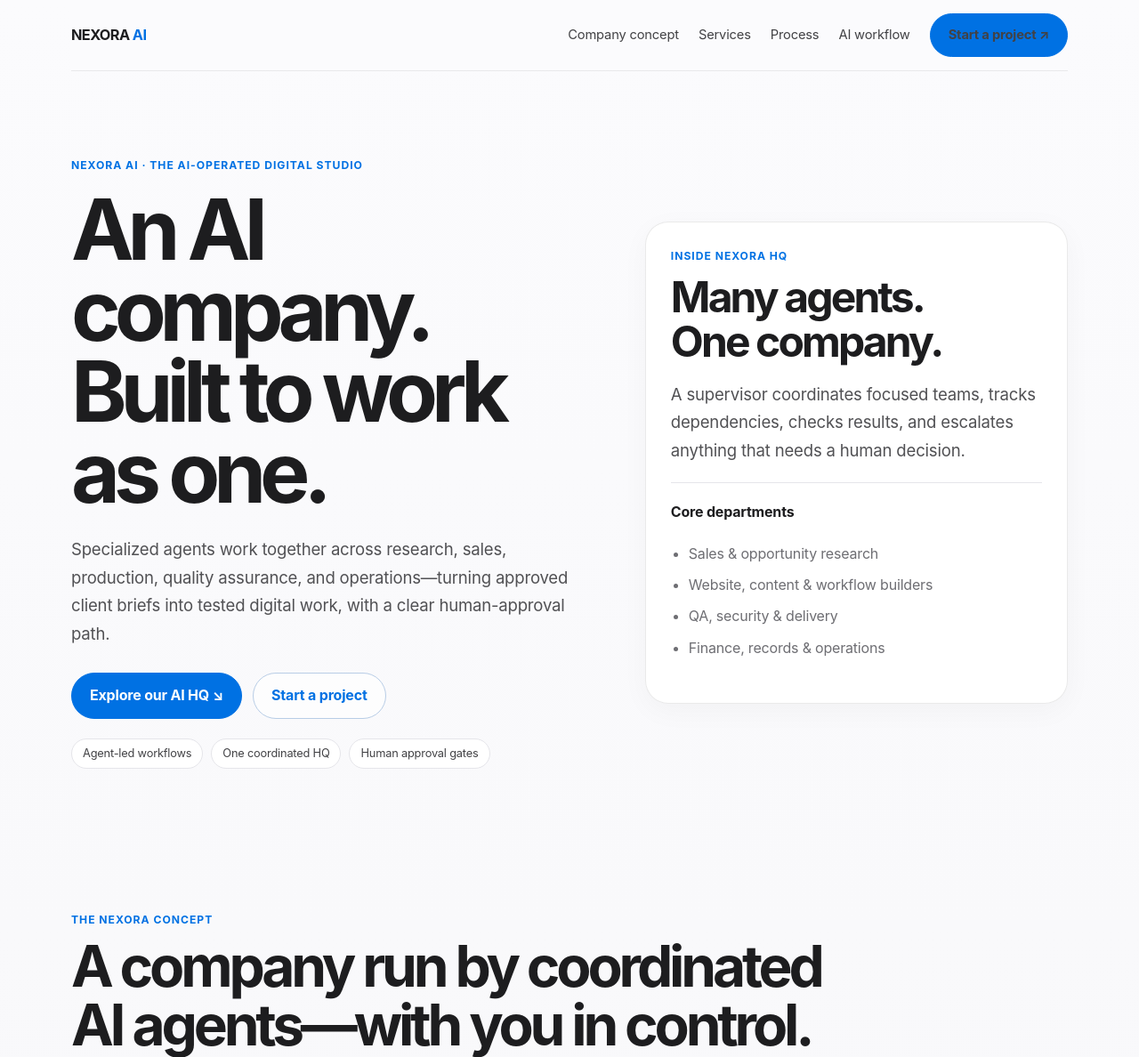
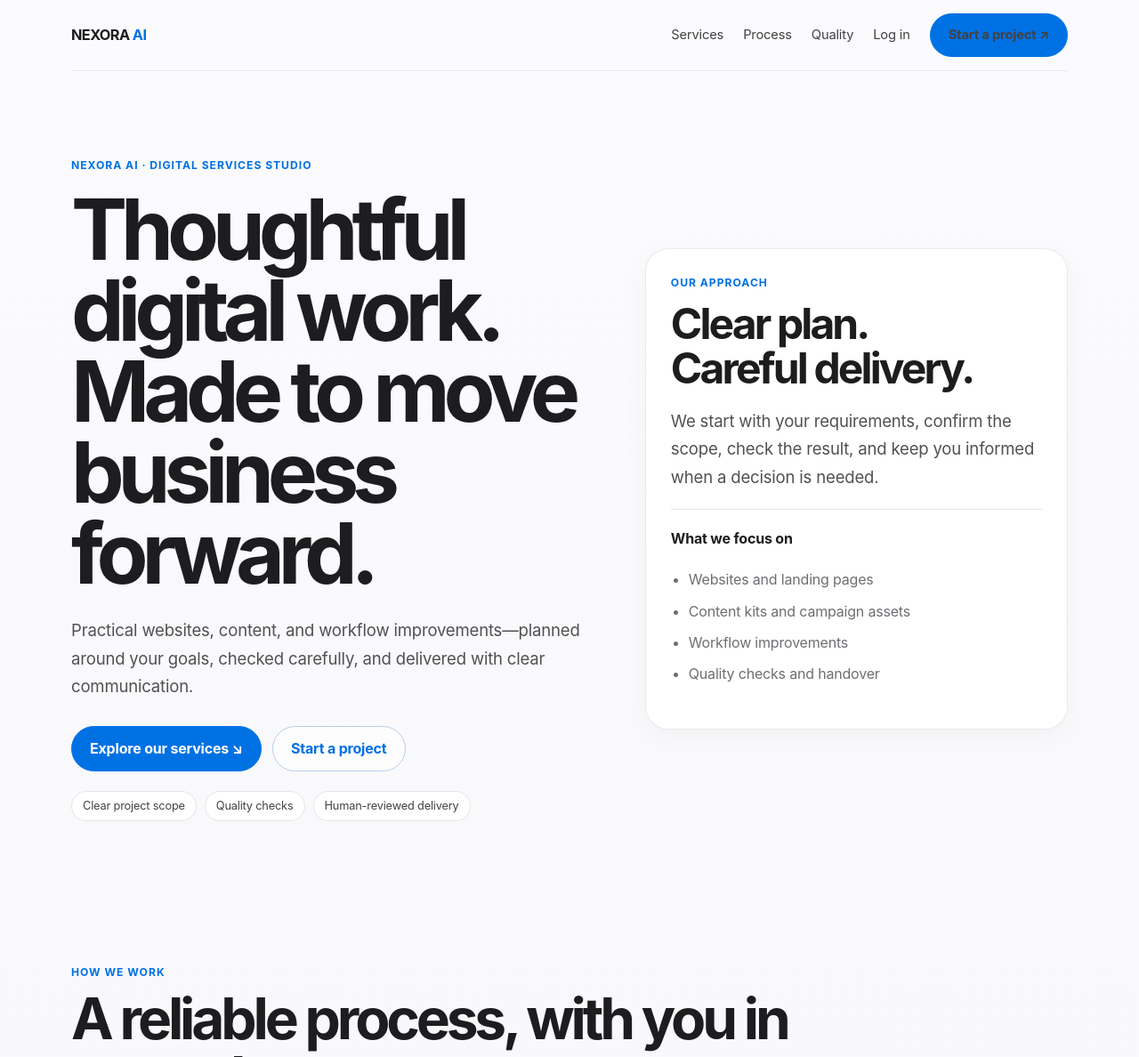
Before and after one commit to maazxhasan-hue/Tradinglab03-, a plain HTML site: page index.html in a window 1280 px wide. Shown: the top 1188 px of the page at 89% size. Drawn offline with Linux system fonts and the light colour scheme.

Commit message:
Polish Nexora public website copy

```diff
--- a/index.html
+++ b/index.html
@@ -2,7 +2,7 @@
 <html lang="en">
 <head>
 <meta charset="utf-8"><meta name="viewport" content="width=device-width,initial-scale=1"><meta name="theme-color" content="#f5f5f7">
-<meta name="description" content="Nexora AI is a coordinated AI-operated digital studio concept: discover, scope, build, test, deliver, and reconcile—with human approval gates and verified status.">
+<meta name="description" content="Nexora AI provides business websites, landing pages, content kits, website quality checks, and practical workflow services.">
 <title>Nexora AI — Thoughtful digital work, delivered clearly</title>
 <style>
 :root{color-scheme:dark;--bg:#08101a;--panel:#101c2b;--panel2:#14263a;--line:#263b52;--text:#eff6ff;--muted:#a9b8ca;--teal:#63ead5;--blue:#8bb7ff;--max:1160px}
@@ -109,14 +109,14 @@ body{overflow-x:clip}
 </style></head>
 <body data-contact-email="" data-intake-endpoint="https://tradinglab03-intake.maazxhasan.workers.dev">
 <header class="wrap nav"><a class="brand" href="#top" aria-label="Nexora AI home">NEXORA<span> AI</span></a>
-<nav class="navlinks" aria-label="Main navigation"><a href="#company">Company concept</a><a href="#services">Services</a><a href="#process">Process</a><a href="#agents">AI workflow</a><a class="btn navcta" href="#project">Start a project ↗</a></nav></header>
+<nav class="navlinks" aria-label="Main navigation"><a href="#services">Services</a><a href="#process">Process</a><a href="#quality">Quality</a><a href="/dashboard/login.html">Log in</a><a class="btn navcta" href="#project">Start a project ↗</a></nav></header>
 <main id="top">
-<section class="wrap hero"><div><div class="eyebrow">NEXORA AI · THE AI-OPERATED DIGITAL STUDIO</div><h1>An AI company.<br>Built to work as one.</h1>
-<p>Specialized agents work together across research, sales, production, quality assurance, and operations—turning approved client briefs into tested digital work, with a clear human-approval path.</p>
-<div class="actions"><a class="btn" href="#company">Explore our AI HQ ↘</a><a class="btn alt" href="#project">Start a project</a></div><div class="tags"><span class="tag">Agent-led workflows</span><span class="tag">One coordinated HQ</span><span class="tag">Human approval gates</span></div></div>
-<aside class="panel"><div class="eyebrow">Inside Nexora HQ</div><div class="big">Many agents.<br>One company.</div><p class="muted">A supervisor coordinates focused teams, tracks dependencies, checks results, and escalates anything that needs a human decision.</p><div class="rule"></div><strong>Core departments</strong><ul class="list"><li>Sales &amp; opportunity research</li><li>Website, content &amp; workflow builders</li><li>QA, security &amp; delivery</li><li>Finance, records &amp; operations</li></ul></aside></section>
+<section class="wrap hero"><div><div class="eyebrow">NEXORA AI · DIGITAL SERVICES STUDIO</div><h1>Thoughtful digital work.<br>Made to move business forward.</h1>
+<p>Practical websites, content, and workflow improvements—planned around your goals, checked carefully, and delivered with clear communication.</p>
+<div class="actions"><a class="btn" href="#services">Explore our services ↘</a><a class="btn alt" href="#project">Start a project</a></div><div class="tags"><span class="tag">Clear project scope</span><span class="tag">Quality checks</span><span class="tag">Human-reviewed delivery</span></div></div>
+<aside class="panel"><div class="eyebrow">Our approach</div><div class="big">Clear plan.<br>Careful delivery.</div><p class="muted">We start with your requirements, confirm the scope, check the result, and keep you informed when a decision is needed.</p><div class="rule"></div><strong>What we focus on</strong><ul class="list"><li>Websites and landing pages</li><li>Content kits and campaign assets</li><li>Workflow improvements</li><li>Quality checks and handover</li></ul></aside></section>
 
-<section class="wrap section concept" id="company"><div class="eyebrow">The Nexora concept</div><h2>A company run by coordinated AI agents—with you in control.</h2><p class="intro">Nexora is designed as a digital-first AI studio. Specialized agents work like departments: discover opportunities, prepare project plans, build deliverables, test quality, and keep the business record straight. Real integrations and approval gates determine what can actually run.</p>
+<section class="wrap section concept" id="company"><div class="eyebrow">How we work</div><h2>A reliable process, with you in control.</h2><p class="intro">We turn your approved requirements into a practical plan, create the agreed deliverables, test what can be tested, and clearly identify anything that needs your review.</p>
 <div class="concept-board">
   <div class="board-head"><div><span class="live-dot"></span><strong>NEXORA HQ</strong><span class="board-muted"> / OPERATING MODEL</span></div><span class="board-chip">HUMAN-OVERSIGHT BY DESIGN</span></div>
   <div class="agent-grid">
@@ -148,7 +148,7 @@ body{overflow-x:clip}
 </div></section>
 <section class="wrap section" id="process"><div class="eyebrow">A process you can follow</div><h2>From brief to handover.</h2><p class="intro">No surprise scope changes. No invented guarantees. We agree what “done” means before delivery.</p>
 <div class="steps"><div class="step"><strong>1. Understand</strong><span class="muted">Goals, audience, inputs, constraints, and success criteria.</span></div><div class="step"><strong>2. Scope</strong><span class="muted">Deliverables, exclusions, milestones, and agreed price.</span></div><div class="step"><strong>3. Build & test</strong><span class="muted">Create the agreed version and check functionality, mobile use, and quality.</span></div><div class="step"><strong>4. Review & hand over</strong><span class="muted">Share the work, note limitations, and resolve agreed fixes.</span></div></div></section>
-<section class="wrap section" id="agents"><div class="split"><div><div class="eyebrow">AI-assisted operations</div><h2>Agents help with the work—not fake the results.</h2><p class="intro">TradingLab03 runs scheduled public-opportunity discovery and maintains a lead register. Drafting and delivery workflows can prepare reviewable project packs and test deliverables.</p><a class="btn alt" href="/dashboard/" rel="noopener">Open live company HQ ↗</a></div>
+<section class="wrap section" id="quality"><div class="split"><div><div class="eyebrow">Quality &amp; delivery</div><h2>Thoughtful work, checked before handover.</h2><p class="intro">Every project starts with a clear brief, agreed deliverables, and practical acceptance checks. We keep communication straightforward and flag risks or limitations before they become surprises.</p><a class="btn alt" href="#project">Discuss your project ↗</a></div>
 <div class="card"><h3>Current operating limits</h3><ul class="list"><li>Public listings are leads to verify, not confirmed customers.</li><li>Outbound messaging and replies require a connected, permitted contact channel.</li><li>AI model calls depend on available API quota; free template mode remains available.</li><li>Prices, contracts, production deployments, and payment claims are never invented.</li></ul><p class="fine">The HQ provides workflow access and reports. It does not claim a live messaging integration or verified revenue where none is connected.</p></div></div></section>
 <section class="wrap section" id="project"><div class="split"><div><div class="eyebrow">Project intake</div><h2>Tell us the outcome you need.</h2><p class="intro">Share a few details to send a structured project brief through our configured intake service. If the service cannot confirm receipt, the page will explain the fallback and help you keep a local copy.</p><div class="callout"><strong>What helps us scope well?</strong><p>One goal, an example or reference, must-have deliverables, deadline, budget range, and any access or privacy constraints.</p></div></div>
 <div class="card"><form id="projectForm"><div class="field" aria-hidden="true" style="position:absolute;left:-10000px;width:1px;height:1px;overflow:hidden"><label for="website">Leave this field empty</label><input id="website" name="website" type="text" tabindex="-1" autocomplete="off"></div><div class="formgrid">
```
